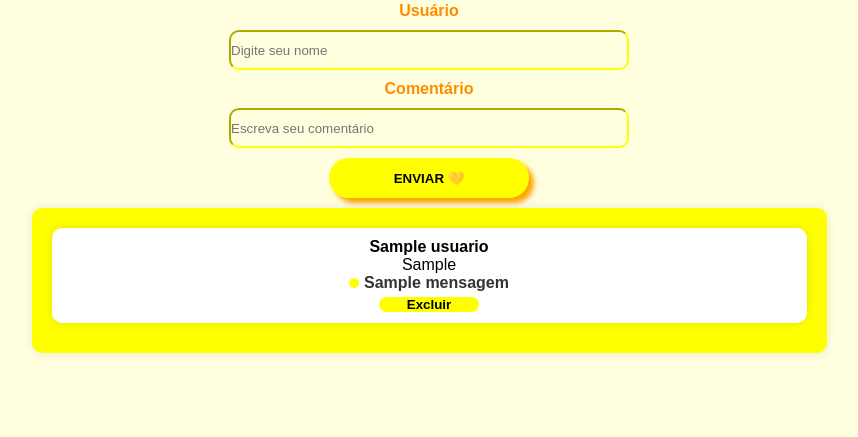
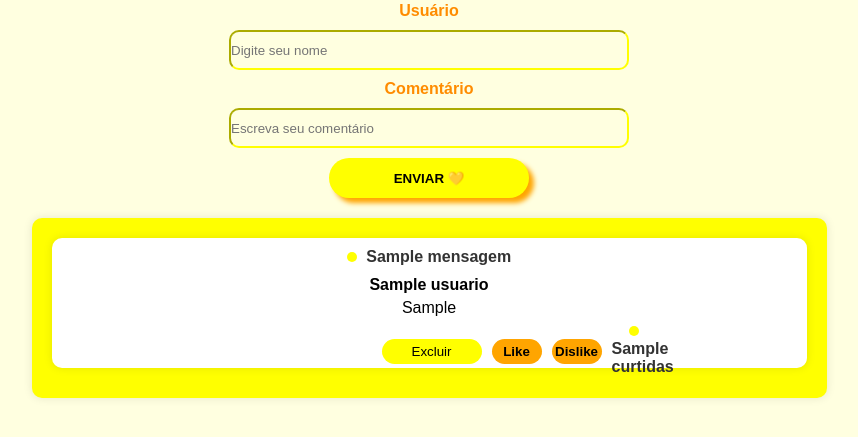
Before and after one commit to mariaebonifacio/feedback, a Flask app: template templates/index.html in a window 1280 px wide. Shown: the part 154-591 px from the top of the page, without its empty margins (211-1069 px from the left). Run offline with Flask 3, Linux system fonts and the light colour scheme; the template is opened without the code that fills it: most values are stand-ins (such as "Sample title", 1, 10 or a date in 2020).

Commit message:
Concluido: pagina inicial dos comentários <3

```diff
--- a/app.py
+++ b/app.py
@@ -39,10 +39,19 @@ def delete_mensagem(codigo):
 # adicionar curtidas ------------------------------------
 
 @app.route("/put/mensagens/adicionar/curtida/<codigo>")
-def adicionar_curtida(codigo):
+def adicionar_curtidas(codigo):
+    Mensagem.adicionar_curtidas(codigo)
 
     return redirect("/")
 
+
+# adicionar dislike ------------------------------------
+
+@app.route("/put/mensagens/adicionar/dislike/<codigo>")
+def adicionar_dislike(codigo):
+    Mensagem.adicionar_dislike(codigo)
+
+    return redirect("/")
+
+
 app.run(debug=True)
-
-# dislike -----------------------------------------------
--- a/data/conexao.py
+++ b/data/conexao.py
@@ -4,7 +4,7 @@ class Conexao:
 
     def criar_conexao():
         # CIANDO A CONEXÃO
-        conexao = mysql.connector.connect( host = "10.110.142.70",
+        conexao = mysql.connector.connect( host = "10.110.134.2",
                                         port =  3306,
                                         user = "3ds",
                                         password = "banana",
--- a/static/style.css
+++ b/static/style.css
@@ -95,7 +95,8 @@ h2{
     margin-bottom: 10px;
     box-shadow: 0 0 10px rgba(0, 0, 0, 0.1);
     width: 755px;
-    height: 95px;
+    height: 130px;
+    gap: 5px;
 }
 
 .mensagem p {
@@ -115,8 +116,10 @@ h2{
     margin-right: 5px;
 }
 
+
 .btn-excluir{
     width: 100px;
+    height: 25px;
     background-color: yellow;
     border: none;
     border-radius: 15px;
@@ -127,3 +130,31 @@ h2{
     color: black;
     font-weight: bold;
 }
+
+
+.btn-avaliacao{
+    width: 50px;
+    height: 25px;
+    /* display: flex; */
+    border-radius: 15px;
+    align-items: center;
+    justify-content: center;
+    border: none;
+    background-color: orange;
+    font-weight: bold;
+}
+
+
+.botoes{
+    display: flex;
+    align-items: center;
+    justify-content: center;
+    gap: 10px;
+    width: 600px;
+    margin-left: 185px;
+}
+
+.botoes p{
+    width: 50px;
+
+}
--- a/templates/index.html
+++ b/templates/index.html
@@ -29,15 +29,23 @@
 
         <button type="submit" class="button">ENVIAR 💛</button>
 
+        </form>
         <div class="mensagens">
             {% for mensagem in mensagens %}
             <div class="mensagem">
-                <strong>{{mensagem.usuario}}</strong>{{mensagem.data_hora}}
-                <p>{{mensagem.mensagem}}</p>
-                <button class="btn-excluir"><a href="/delete/mensagem/{{mensagem.codigo}}">Excluir</a></button>
+                <p> {{mensagem.mensagem}}</p>
+                <strong>{{mensagem.usuario}}</strong>
+                {{mensagem.data_hora}}
 
-                <link class="image-like" rel="stylesheet" href="/image/verde.png">
-                <link class="image-dislike" rel="stylesheet" href="/image/incorreta.png">
+                <div class="botoes">
+                    <a href="/delete/mensagem/{{mensagem.codigo}}"><button class="btn-excluir">Excluir</button></a>
+
+                    <a href="/put/mensagens/adicionar/curtida/{{mensagem.codigo}}"><button class="btn-avaliacao like">Like</button></a>
+
+                    <a href="/put/mensagens/adicionar/dislike/{{mensagem.codigo}}"><button class="btn-avaliacao dislike">Dislike</button></a>
+
+                    <p>{{mensagem.curtidas}}</p>
+                </div>
             </div>
             {% endfor %}
         </div>
```
Also changed, not shown: model/control_mensagem.py (+24 -12 lines), image/dislike.png (deleted), image/verde.ico (added), image/verde.png (deleted), image/vermelho.ico (added), templates/cadastrarUsuario.html (added).
